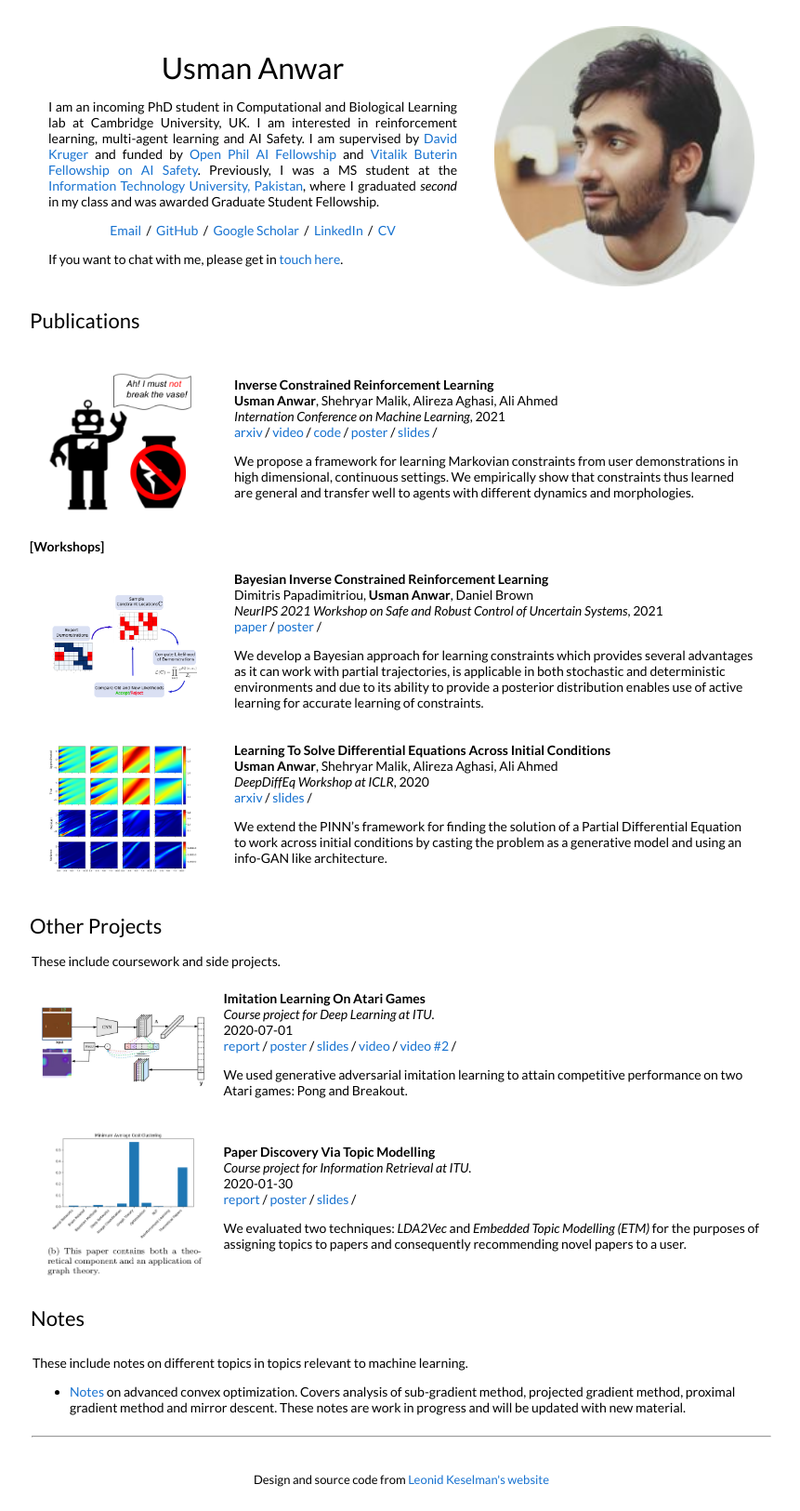
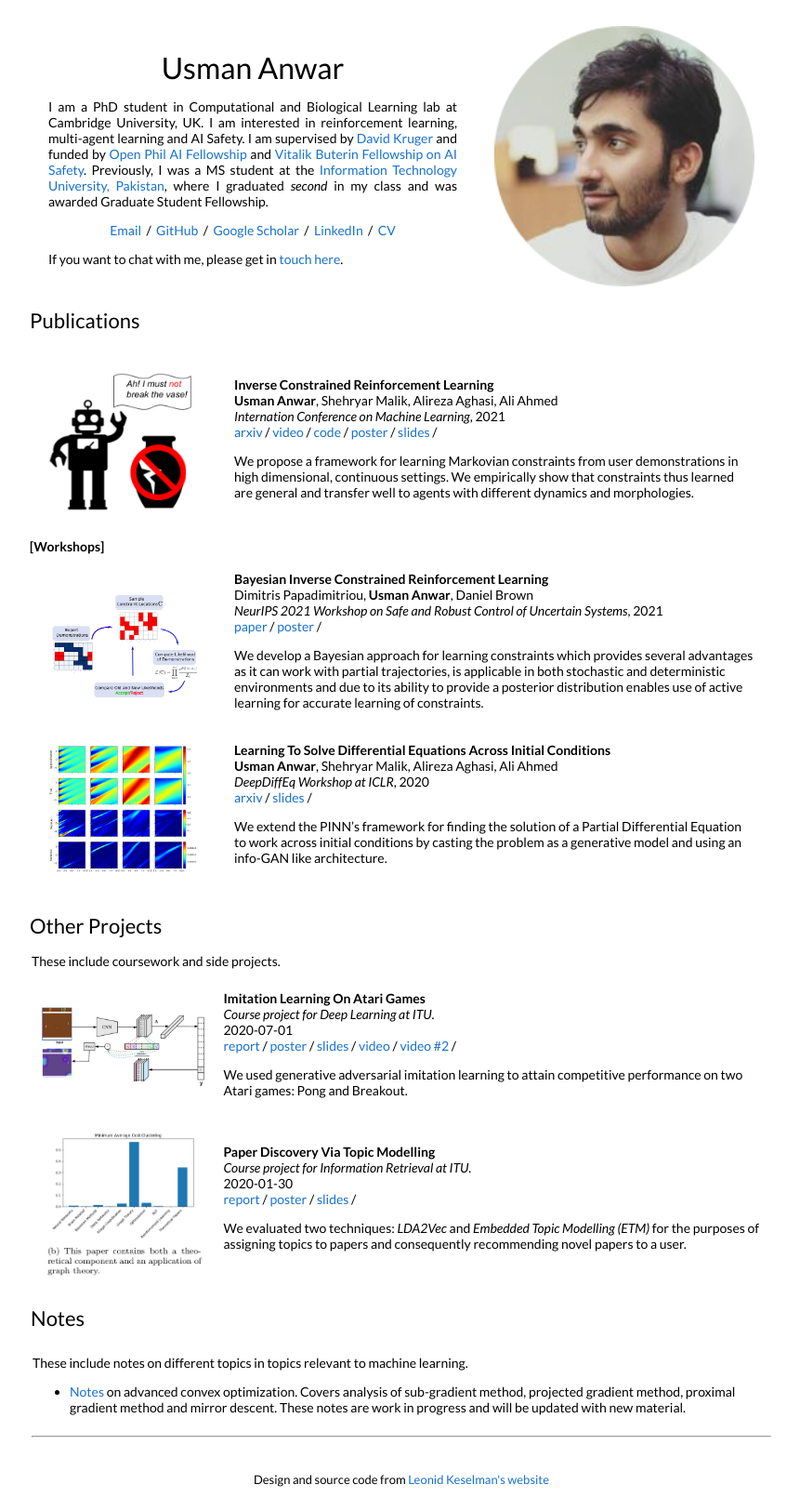
Before and after one commit to uzman-anwar/uzman-anwar.github.io, a Jekyll site: the page built from _posts/workshop/2021-12-01-BICRL.markdown, in a window 1280 px wide. Shown: the whole page at 93% size, without its empty margins (208-1069 px from the left). Built offline with Jekyll 4.4.1, drawn with Linux system fonts in a browser that asks for light colours.

Commit message:
Minor update

```diff
--- a/_layouts/default.html
+++ b/_layouts/default.html
@@ -27,7 +27,7 @@
               <h1>
                 Usman Anwar
               </h1>
-              <p style="text-align:justify">I am an incoming PhD student in Computational and Biological Learning lab at Cambridge University, UK. I am interested in reinforcement learning, multi-agent learning and AI Safety. I am supervised by <a href="https://scholar.google.ca/citations?user=5Uz70IoAAAAJ&hl=en">David Kruger</a> and funded by <a href="https://www.openphilanthropy.org/grants/open-phil-ai-fellowship-2022-class/">Open Phil AI Fellowship</a> and <a href="https://futureoflife.org/team/fellowship-winners-2022/">Vitalik Buterin Fellowship on AI Safety</a>. Previously, I was a MS student at the <a href="https://www.itu.edu.pk/">Information Technology University, Pakistan</a>, where I graduated <i>second</i> in my class and was awarded Graduate Student Fellowship.
+              <p style="text-align:justify">I am a  PhD student in Computational and Biological Learning lab at Cambridge University, UK. I am interested in reinforcement learning, multi-agent learning and AI Safety. I am supervised by <a href="https://scholar.google.ca/citations?user=5Uz70IoAAAAJ&hl=en">David Kruger</a> and funded by <a href="https://www.openphilanthropy.org/grants/open-phil-ai-fellowship-2022-class/">Open Phil AI Fellowship</a> and <a href="https://futureoflife.org/team/fellowship-winners-2022/">Vitalik Buterin Fellowship on AI Safety</a>. Previously, I was a MS student at the <a href="https://www.itu.edu.pk/">Information Technology University, Pakistan</a>, where I graduated <i>second</i> in my class and was awarded Graduate Student Fellowship.
               <p style="text-align:center">
                 <a target="_blank" href="https://mailhide.io/e/Mpto2XvD"> Email</a> &nbsp;/&nbsp;
                 <a href="https://github.com/uzman-anwar">GitHub</a> &nbsp;/&nbsp;
```
